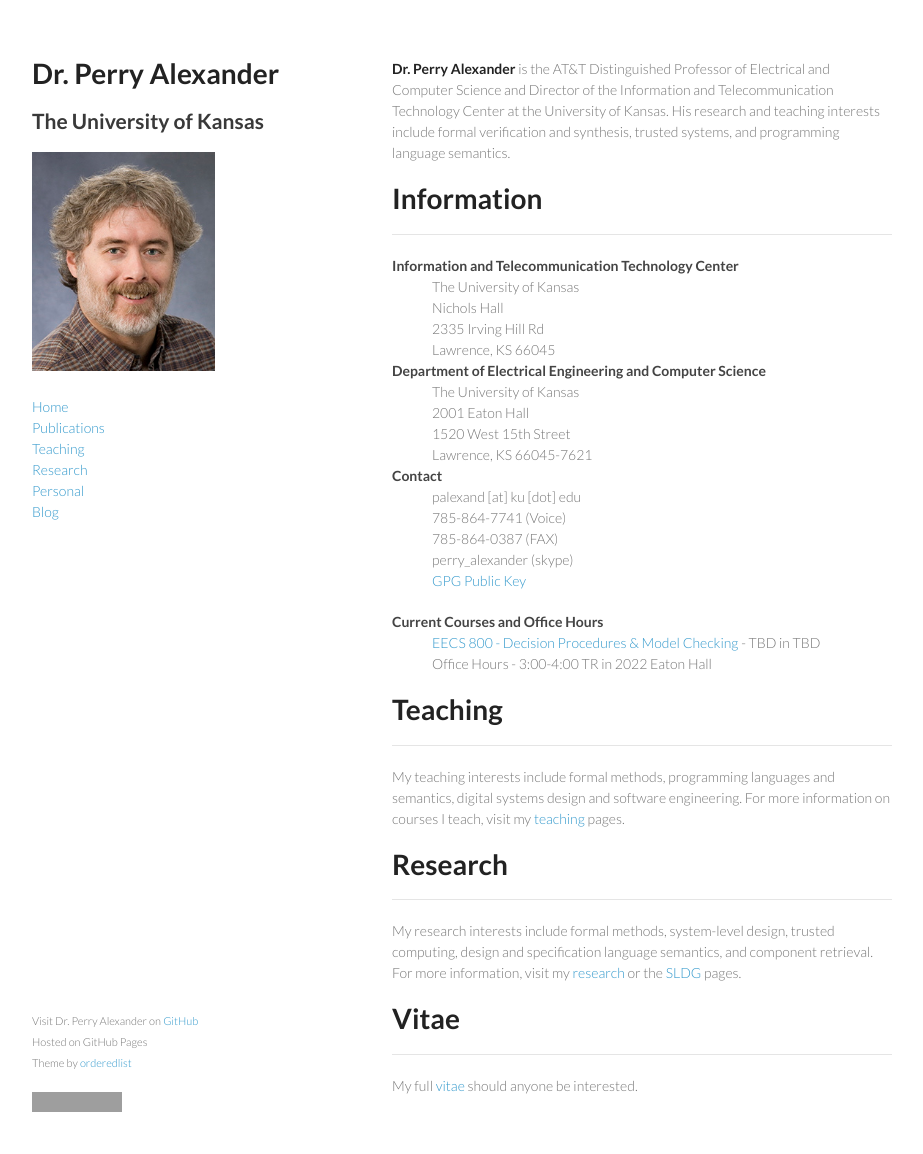
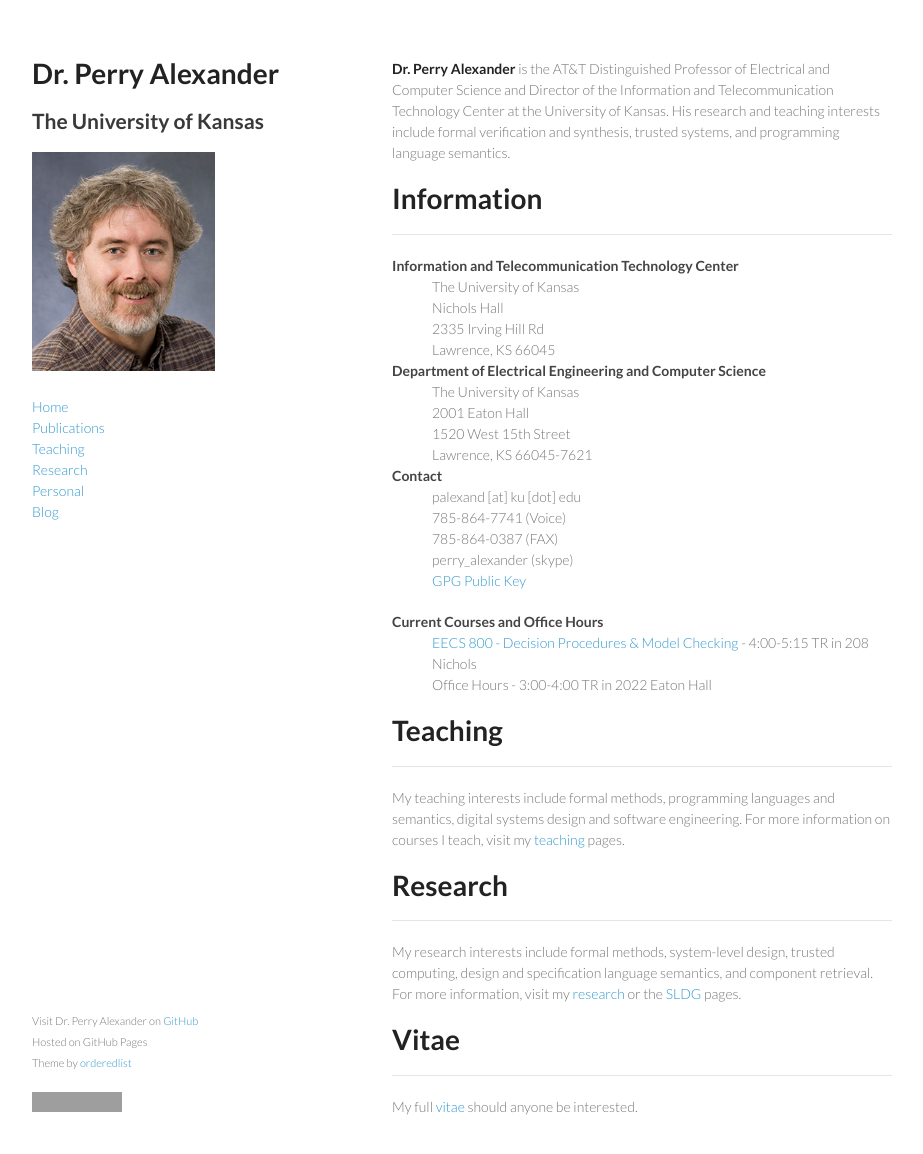
Before and after one commit to palexand/palexand.github.io, a Jekyll site: the page built from index.md, in a window 1280 px wide and 1187 px high. Shown: the top 1154 px of the window, without its empty margins (178-1101 px from the left). Built offline with Jekyll 4.4.1, drawn with Linux system fonts in a browser that asks for light colours; grey boxes are pictures that could not be loaded.

```diff
--- a/_data/teaching.yml
+++ b/_data/teaching.yml
@@ -24,8 +24,8 @@
   github: palexand
   repo: eecs800
   description: Decision Procedures & Model Checking is an advanced introduction to decision procedures and model checking. Decision procedures are programs that take a logic problem and terminate a ‘yes’ or ‘no’ answer. They are exceptionally common in software and hardware verification, compilation, theorem proving, and model checking. Model checkers are frequently implemented with decision procedures and introduce temporal logics useful for verifying stateful systems. In this course, we will examine both theoretical and implementation issues focusing on SAT techniques, Equality, Uninterpreted Functions, Quantified Formulas, Theory Combination, LTL and CTL, explicit state modeling techniques, BDD-based modeling techniques, k-induction, safety and liveness properties, abstraction and bisimulation, and theoretical foundations.
-  when: TBD
-  where: TBD
+  when: 4:00-5:15 TR
+  where: 208 Nichols
 
 - name: HNRS 190 - Honors Tutorial
   github: palexand
```
